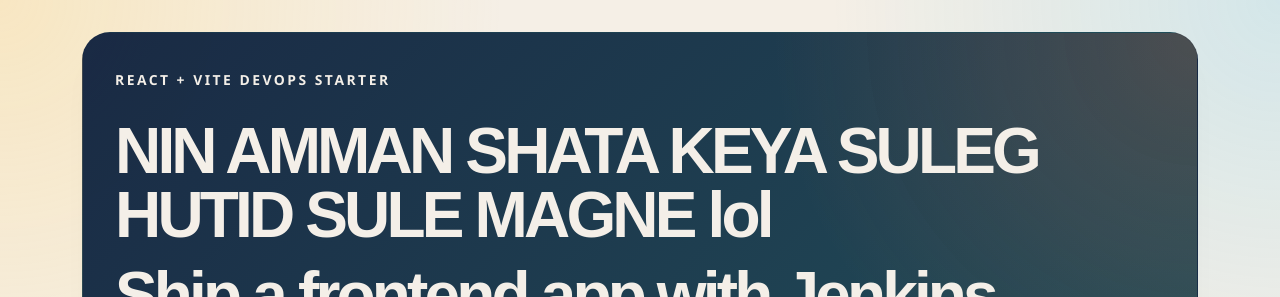
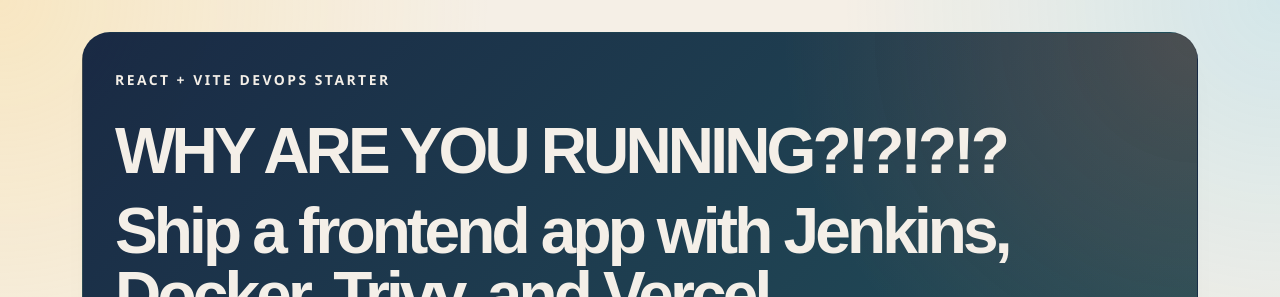
Before and after one commit to Amogh-Hegde/react-devops-cicd, a React (Vite) app: page / in a window 1280 px wide. Shown: the top 297 px of the page. Built offline with nearby package versions, Linux system fonts and the light colour scheme; no server answers.

Commit message:
final push

```diff
--- a/src/App.jsx
+++ b/src/App.jsx
@@ -43,7 +43,7 @@
     <main className="page-shell">
       <section className="hero-panel">
         <div className="eyebrow">React + Vite DevOps Starter</div>
-        <h1>NIN AMMAN SHATA KEYA SULEG HUTID SULE MAGNE lol</h1>
+        <h1>WHY ARE YOU RUNNING?!?!?!?</h1>
         <h1>Ship a frontend app with Jenkins, Docker, Trivy, and Vercel.</h1>
         <p className="hero-copy">
           This demo UI mirrors the pipeline in this repository: lint the code,
```
